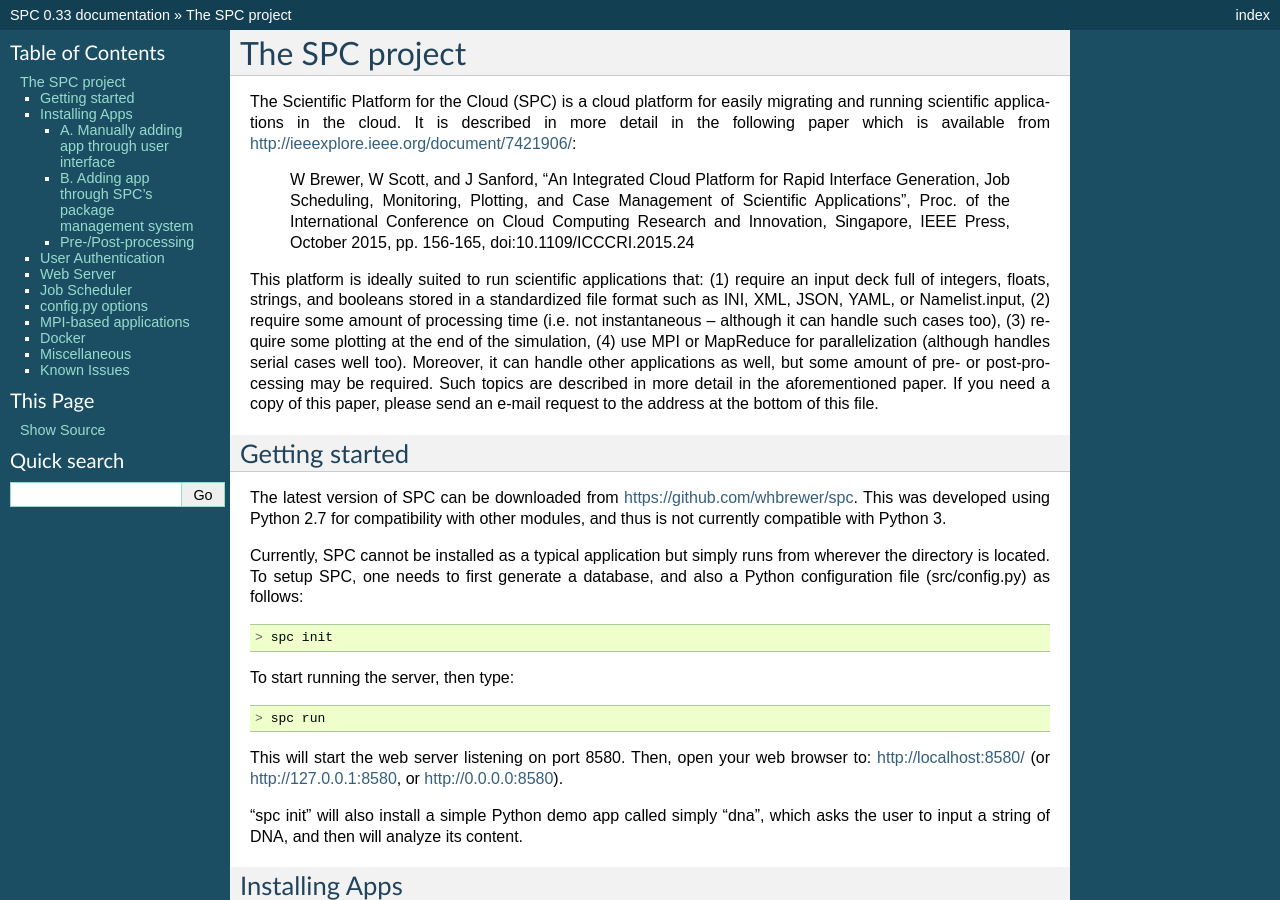
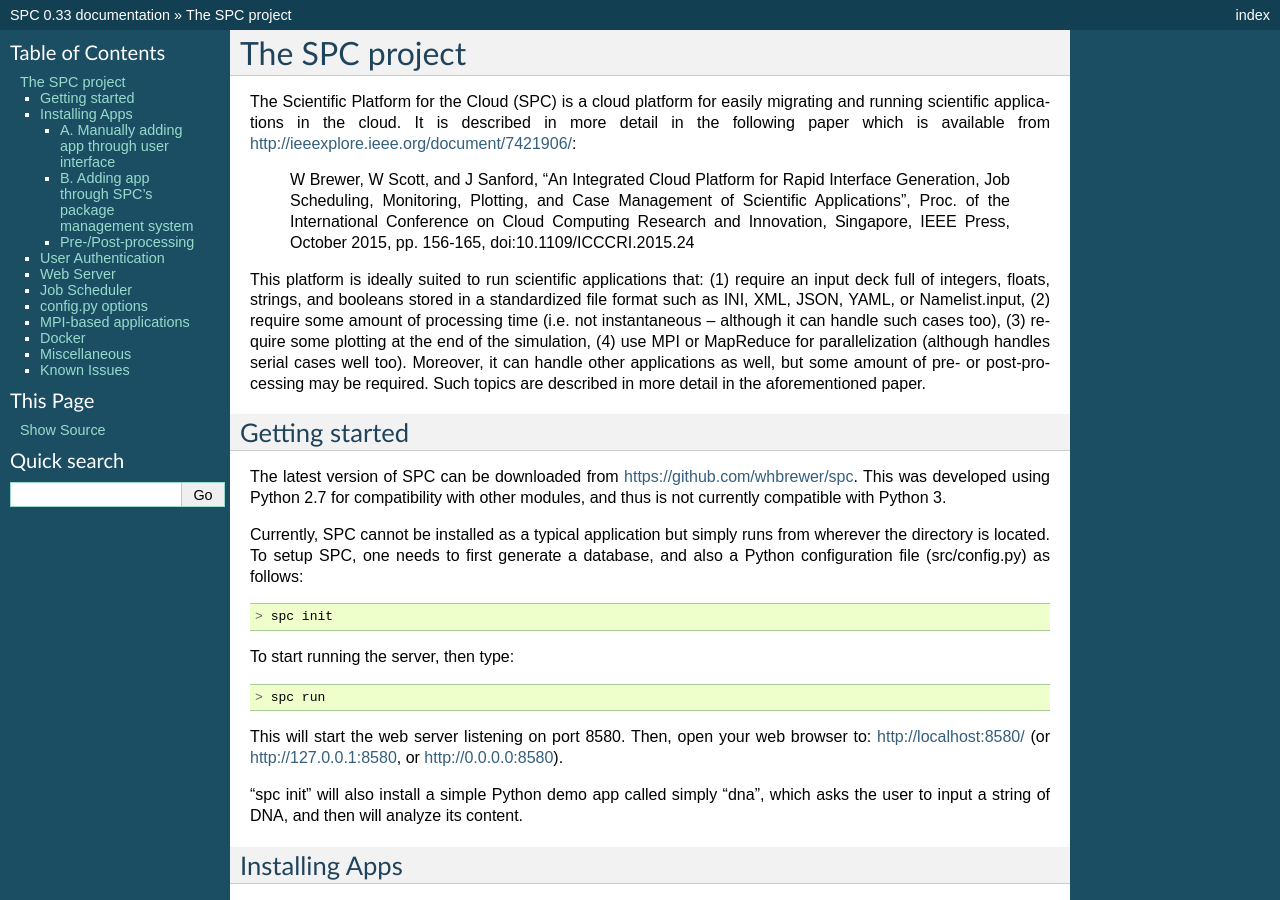
Before and after one commit to whbrewer/spc, a Sphinx documentation site: the page built from docs/index.rst, in a window 1280 px wide and 900 px high. Built offline with Sphinx 7.4.7, drawn with Linux system fonts in a browser that asks for light colours.

Commit message:
add readme file with basic instructions and update index.rst

```diff
--- a/docs/index.rst
+++ b/docs/index.rst
@@ -5,7 +5,7 @@
 
 	W Brewer, W Scott, and J Sanford, “An Integrated Cloud Platform for Rapid Interface Generation, Job Scheduling, Monitoring, Plotting, and Case Management of Scientific Applications”, Proc. of the International Conference on Cloud Computing Research and Innovation, Singapore, IEEE Press, October 2015, pp. 156-165, doi:10.1109/ICCCRI.2015.24
 
-This platform is ideally suited to run scientific applications that: (1) require an input deck full of integers, floats, strings, and booleans stored in a standardized file format such as INI, XML, JSON, YAML, or Namelist.input, (2) require some amount of processing time (i.e. not instantaneous -- although it can handle such cases too), (3) require some plotting at the end of the simulation, (4) use MPI or MapReduce for parallelization (although handles serial cases well too). Moreover, it can handle other applications as well, but some amount of pre- or post-processing may be required. Such topics are described in more detail in the aforementioned paper. If you need a copy of this paper, please send an e-mail request to the address at the bottom of this file.
+This platform is ideally suited to run scientific applications that: (1) require an input deck full of integers, floats, strings, and booleans stored in a standardized file format such as INI, XML, JSON, YAML, or Namelist.input, (2) require some amount of processing time (i.e. not instantaneous -- although it can handle such cases too), (3) require some plotting at the end of the simulation, (4) use MPI or MapReduce for parallelization (although handles serial cases well too). Moreover, it can handle other applications as well, but some amount of pre- or post-processing may be required. Such topics are described in more detail in the aforementioned paper.
 
 Getting started
 ---------------
@@ -245,7 +245,7 @@
 
 2. Install docker-py::
 
- 	> sudo pip install docker-py"
+ 	> sudo pip install docker-py
 
 3. Startup docker::
 
```
Also changed, not shown: docs/README.md (added, +3 -0 lines).
